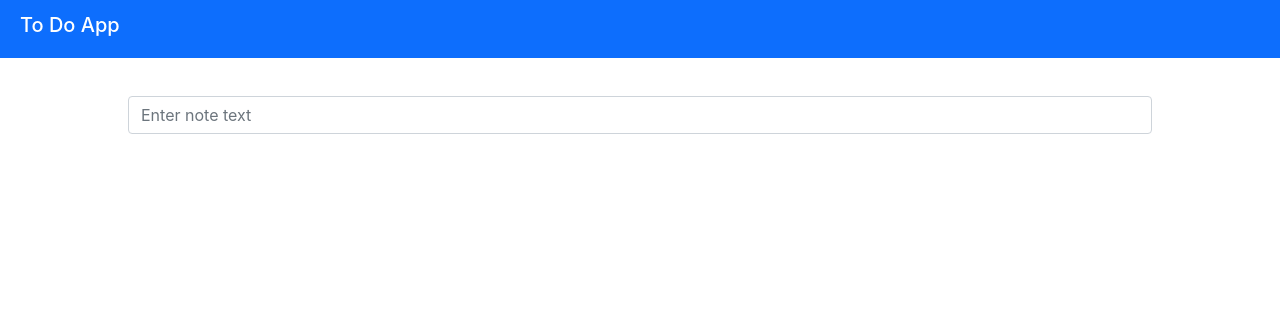
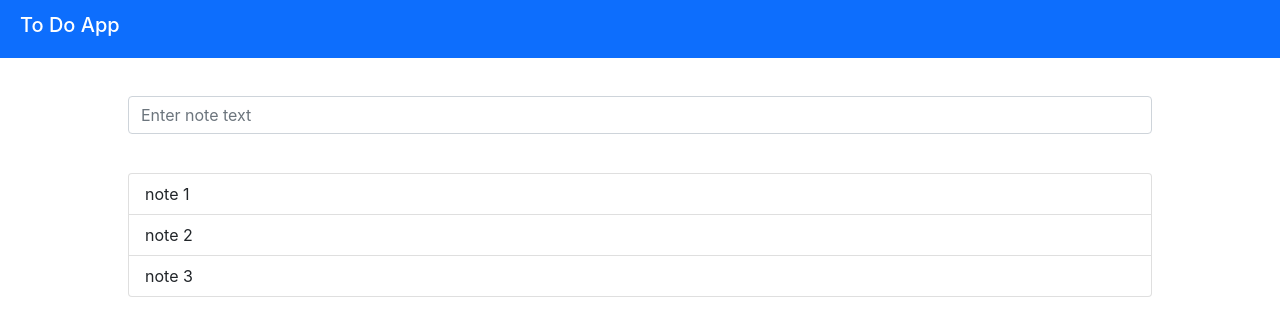
Before and after one commit to Sirano98/to-do-list, a React (Create React App) app: page / in a window 1280 px wide. Shown: the top 336 px of the page. Built offline with nearby package versions, Linux system fonts and the light colour scheme.

Commit message:
add: store, reducer and connected it with components

```diff
--- a/package.json
+++ b/package.json
@@ -14,6 +14,7 @@
     "react-redux": "^7.2.6",
     "react-scripts": "4.0.3",
     "redux": "^4.1.2",
+    "redux-devtools-extension": "^2.13.9",
     "web-vitals": "^1.1.2"
   },
   "scripts": {
--- a/src/components/main-page/main-page.js
+++ b/src/components/main-page/main-page.js
@@ -1,8 +1,12 @@
-import React from "react";
+import React, { Fragment } from "react";
 import { Form } from "../form/form";
+import { TodoList } from "../todo-list/todo-list";
 
 export const MainPage = () => {
     return (
-        <Form />
+        <Fragment>
+            <Form />
+            <TodoList />
+        </Fragment>
     )
 }
--- /dev/null
+++ b/src/components/todo-list-item/todo-list-item.js
@@ -0,0 +1,7 @@
+import React from "react";
+
+export const TodoListItem = ({ title, id }) => {
+    return (
+        <li className="list-group-item" key={id}>{title}</li>
+    )
+}
--- /dev/null
+++ b/src/components/todo-list/todo-list.js
@@ -0,0 +1,16 @@
+import React from "react";
+import { useSelector } from "react-redux";
+import { TodoListItem } from "../todo-list-item/todo-list-item";
+import "./todo-list.scss";
+
+export const TodoList = () => {
+    const items = useSelector(state => state.listReducer.items);
+
+    return (
+        <ul className="list-group">
+            {
+                items.map(({ title, id }) => <TodoListItem title={title} key={id} />)
+            }
+        </ul>
+    )
+}
--- /dev/null
+++ b/src/components/todo-list/todo-list.scss
@@ -0,0 +1,4 @@
+.list-group {
+    width: 80%;
+    margin: 0px auto;
+}
--- a/src/index.js
+++ b/src/index.js
@@ -3,10 +3,14 @@ import ReactDOM from 'react-dom';
 import './index.scss';
 import App from './components/app/App';
 import reportWebVitals from './reportWebVitals';
+import { Provider } from 'react-redux'
+import { store } from './store';
 
 ReactDOM.render(
     <React.StrictMode>
-        <App />
+        <Provider store={store}>
+            <App />
+        </Provider>
     </React.StrictMode>,
     document.getElementById('root')
 );
--- /dev/null
+++ b/src/reducers/todo-list-reducer.js
@@ -0,0 +1,29 @@
+const initialState = {
+    items: [
+        {
+            title: "note 1",
+            id: 1
+        },
+        {
+            title: "note 2",
+            id: 2
+        },
+        {
+            title: "note 3",
+            id: 3
+        }
+    ]
+};
+
+export const listReducer = (state = initialState, action) => {
+    switch (action.type) {
+        case "ADD_ITEM":
+            return { ...state, items: [...state.items, action.payload] }
+
+        case "REMOVE_ITEM":
+            return { ...state, item: state.items.filter(item => item.id !== action.payload) }
+
+        default:
+            return state;
+    }
+};
--- /dev/null
+++ b/src/store.js
@@ -0,0 +1,7 @@
+import { combineReducers, createStore } from "redux";
+import { composeWithDevTools } from "redux-devtools-extension";
+import { listReducer } from "./reducers/todo-list-reducer";
+
+const rootReducer = combineReducers({ listReducer });
+
+export const store = createStore(rootReducer, composeWithDevTools());
```
Also changed, not shown: 1 other file (tests, documents, lock files or other folders).
